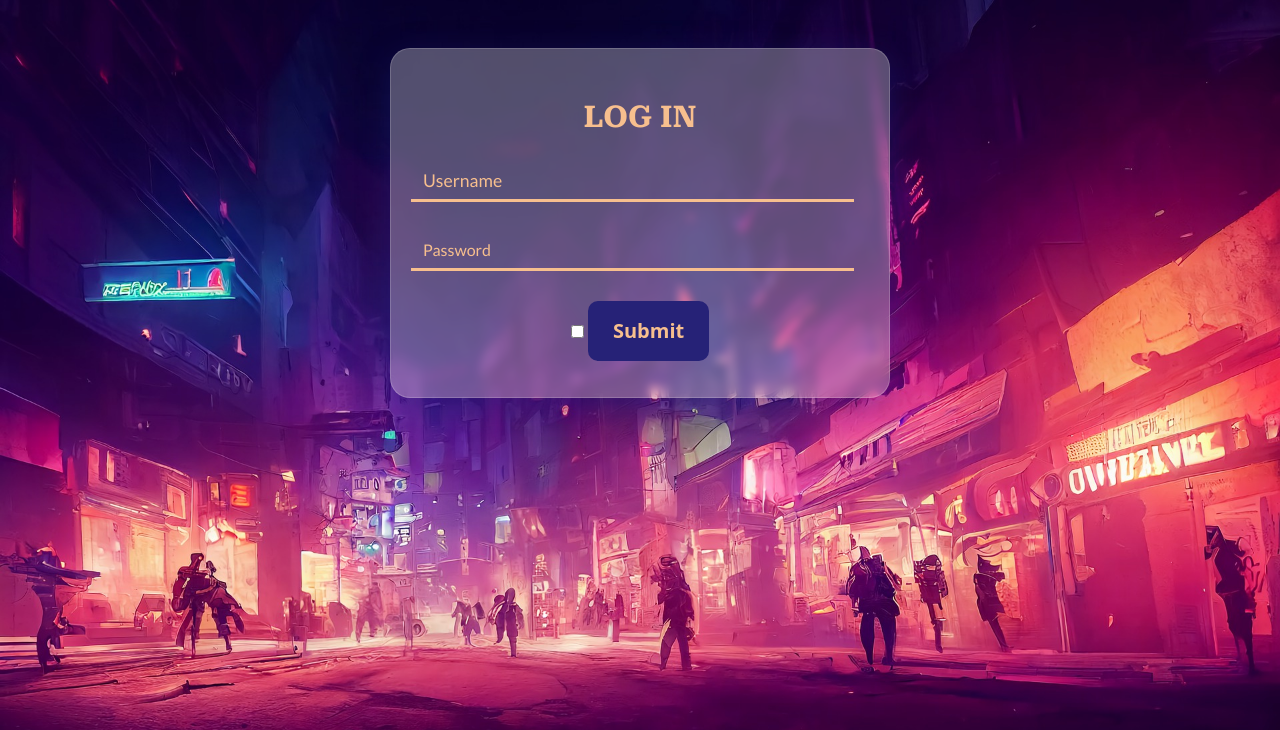
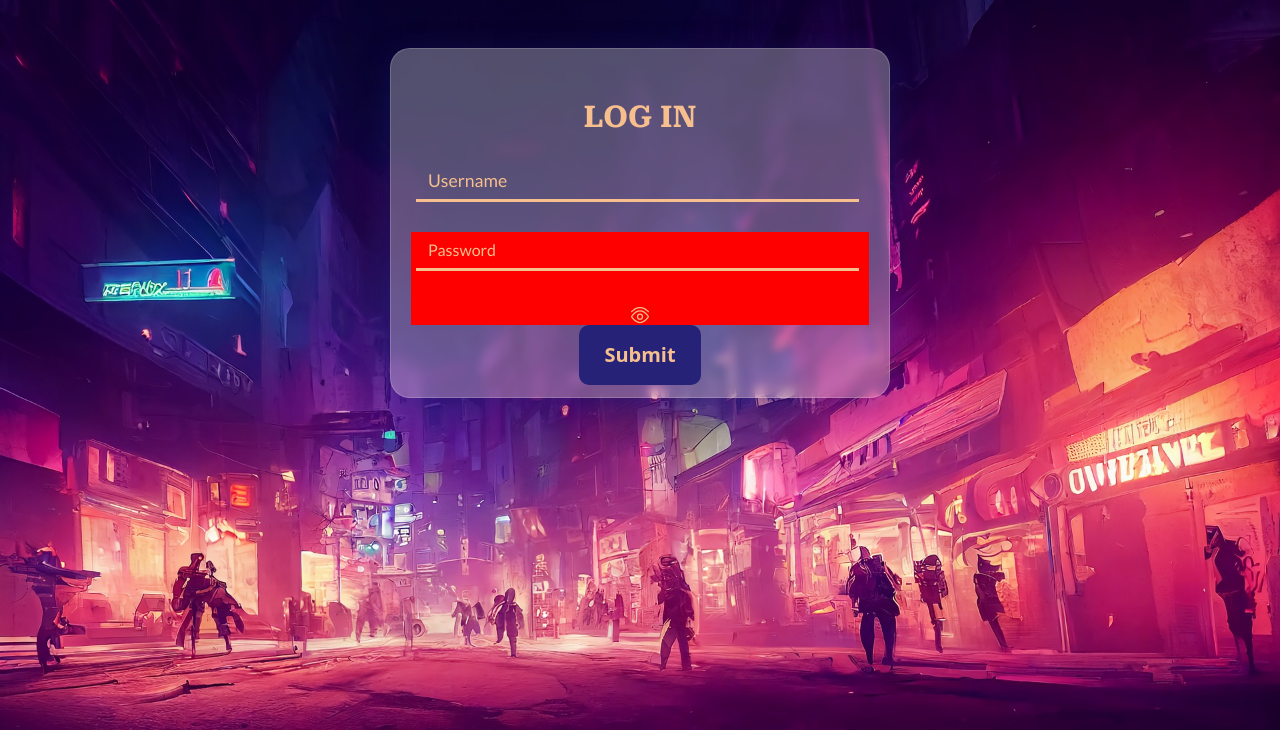
Before and after one commit to ChocoCodes/cs50-finalproject, a Flask app: page /login in a window 1280 px wide. Shown: the part 70-800 px from the top of the page. Run offline with Flask 3, Linux system fonts and the light colour scheme; some libraries are stand-ins or nearby versions.

Commit message:
Revised password visibility checkbox

```diff
--- a/static/scripts/script.js
+++ b/static/scripts/script.js
@@ -1,9 +1,21 @@
 let btnPressedId;
 let hasAddedComponents = false;
+let isPasswordVisible = false;
 
-const changeVisibility = (checkbox) => {
+const changeVisibility = () => {
     const passField =  document.getElementById("pass");
-    checkbox.checked ? passField.type = "text" : passField.type = "password";
+    const toggle = document.getElementById("password-toggle")
+    isPasswordVisible = !isPasswordVisible;
+    passField.type = isPasswordVisible ? "text" : "password";
+    toggle.innerHTML = isPasswordVisible ?
+    `<path d="M2 8C2 8 6.47715 3 12 3C17.5228 3 22 8 22 8" stroke="currentColor" stroke-width="1.5" stroke-linecap="round" />
+    <path d="M21.544 13.045C21.848 13.4713 22 13.6845 22 14C22 14.3155 21.848 14.5287 21.544 14.955C20.1779 16.8706 16.6892 21 12 21C7.31078 21 3.8221 16.8706 2.45604 14.955C2.15201 14.5287 2 14.3155 2 14C2 13.6845 2.15201 13.4713 2.45604 13.045C3.8221 11.1294 7.31078 7 12 7C16.6892 7 20.1779 11.1294 21.544 13.045Z" stroke="currentColor" stroke-width="1.5" />
+    <path d="M15 14C15 12.3431 13.6569 11 12 11C10.3431 11 9 12.3431 9 14C9 15.6569 10.3431 17 12 17C13.6569 17 15 15.6569 15 14Z" stroke="currentColor" stroke-width="1.5" />
+    ` :
+    `<path d="M19.439 15.439C20.3636 14.5212 21.0775 13.6091 21.544 12.955C21.848 12.5287 22 12.3155 22 12C22 11.6845 21.848 11.4713 21.544 11.045C20.1779 9.12944 16.6892 5 12 5C11.0922 5 10.2294 5.15476 9.41827 5.41827M6.74742 6.74742C4.73118 8.1072 3.24215 9.94266 2.45604 11.045C2.15201 11.4713 2 11.6845 2 12C2 12.3155 2.15201 12.5287 2.45604 12.955C3.8221 14.8706 7.31078 19 12 19C13.9908 19 15.7651 18.2557 17.2526 17.2526" stroke="currentColor" stroke-width="1.5" stroke-linecap="round" stroke-linejoin="round" />
+    <path d="M9.85786 10C9.32783 10.53 9 11.2623 9 12.0711C9 13.6887 10.3113 15 11.9289 15C12.7377 15 13.47 14.6722 14 14.1421" stroke="currentColor" stroke-width="1.5" stroke-linecap="round" />
+    <path d="M3 3L21 21" stroke="currentColor" stroke-width="1.5" stroke-linecap="round" stroke-linejoin="round" />
+    `;
 }
 
 const formatToPHP = (amount) => `₱${amount.toFixed(2)}`;
--- a/static/styles.css
+++ b/static/styles.css
@@ -86,6 +86,7 @@ input.form-control {
 
 input.clean {
     margin-bottom: 30px;
+    margin-left: 5px;
 }
 
 input.clean,
@@ -123,3 +124,16 @@ input.clean:focus::placeholder {
     border-radius: 10px;
     text-align: center;
 }
+
+/* REVISE */
+.pass-container {
+    background:red;
+}
+
+.password-toggle {
+    position: relative;
+    right: 100px;
+    bottom: 12px;
+    cursor: pointer;
+    margin-top: 100px;
+}
--- a/templates/login.html
+++ b/templates/login.html
@@ -9,8 +9,14 @@
         <h1 class="fnt mango header">LOG IN</h1>
         <div class="form-group center">
             <input class="form-control clean" autocomplete="off" autofocus name="username" placeholder="Username">
-            <input id="pass" class="form-control clean" autocomplete="off" autofocus name="password" placeholder="Password" type="password">
-            <input type="checkbox" onclick="changeVisibility(this)">
+            <div class="pass-container">
+                <input id="pass" class="form-control clean" autocomplete="off" autofocus name="password" placeholder="Password" type="password">
+                <svg id="password-toggle" xmlns="http://www.w3.org/2000/svg" viewBox="0 0 24 24" width="20" height="20" color="#F7BF8E" fill="none" onclick="changeVisibility()">
+                    <path d="M2 8C2 8 6.47715 3 12 3C17.5228 3 22 8 22 8" stroke="currentColor" stroke-width="1.5" stroke-linecap="round" />
+                    <path d="M21.544 13.045C21.848 13.4713 22 13.6845 22 14C22 14.3155 21.848 14.5287 21.544 14.955C20.1779 16.8706 16.6892 21 12 21C7.31078 21 3.8221 16.8706 2.45604 14.955C2.15201 14.5287 2 14.3155 2 14C2 13.6845 2.15201 13.4713 2.45604 13.045C3.8221 11.1294 7.31078 7 12 7C16.6892 7 20.1779 11.1294 21.544 13.045Z" stroke="currentColor" stroke-width="1.5" />
+                    <path d="M15 14C15 12.3431 13.6569 11 12 11C10.3431 11 9 12.3431 9 14C9 15.6569 10.3431 17 12 17C13.6569 17 15 15.6569 15 14Z" stroke="currentColor" stroke-width="1.5" />
+                </svg>
+            </div>
             <button type="submit" class="button">Submit</button>
         </div>
     </form>
```
